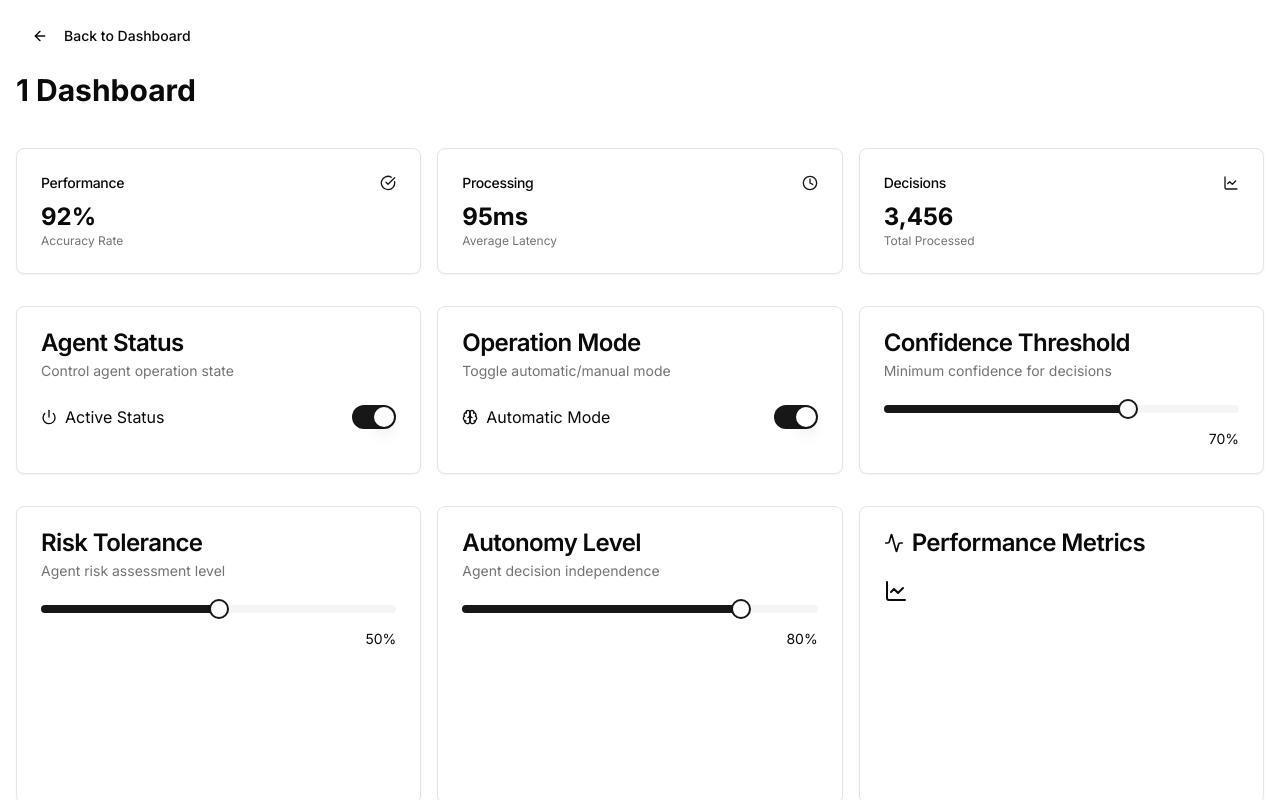
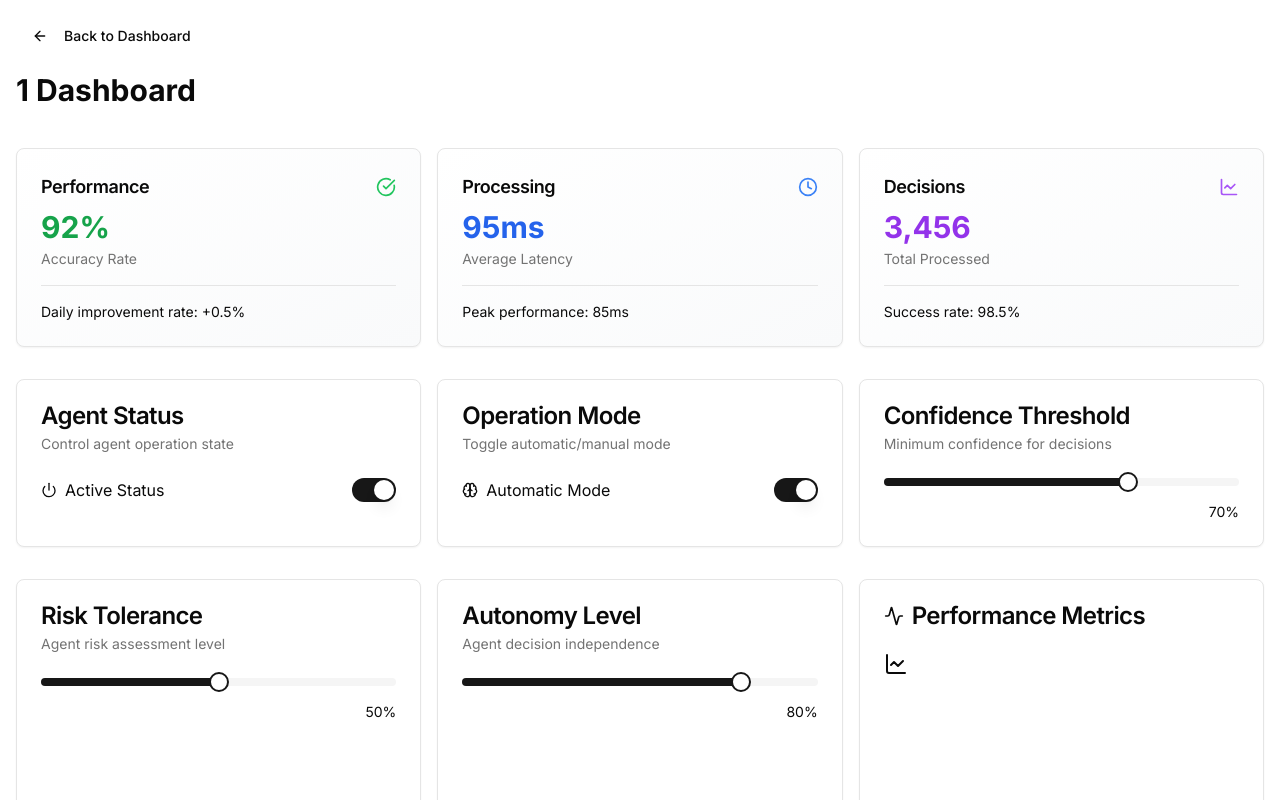
Before and after one commit to gauravpandeydigilantern/enhanced-leadscore_vercel, a Next.js app: page /agent/1 in a window 1280 px wide. Shown: the top 800 px of the page. Built offline with nearby package versions, Linux system fonts and the light colour scheme.

Commit message:
Assistant checkpoint: Update performance metrics with enhanced visual design
Assistant generated file changes:
- app/agent/[name]/page.tsx: Update performance metrics cards layout

---

User prompt:

i didn't see the updates

```diff
--- a/app/agent/[name]/page.tsx
+++ b/app/agent/[name]/page.tsx
@@ -33,36 +33,45 @@ export default function AgentMetrics({ params }: { params: { name: string } }) {
         <h1 className="text-3xl font-bold mb-6">{agentName} Dashboard</h1>
 
         <div className="grid gap-4 md:grid-cols-3">
-          <Card>
+          <Card className="bg-gradient-to-br from-white to-gray-50 dark:from-gray-900 dark:to-gray-800">
             <CardHeader className="flex flex-row items-center justify-between space-y-0 pb-2">
-              <CardTitle className="text-sm font-medium">Performance</CardTitle>
-              <CheckCircle className="h-4 w-4 text-primary" />
+              <CardTitle className="text-lg font-semibold">Performance</CardTitle>
+              <CheckCircle className="h-5 w-5 text-green-500" />
             </CardHeader>
             <CardContent>
-              <div className="text-2xl font-bold">92%</div>
-              <p className="text-xs text-muted-foreground">Accuracy Rate</p>
+              <div className="text-3xl font-bold text-green-600 dark:text-green-400">92%</div>
+              <p className="text-sm text-muted-foreground mt-1">Accuracy Rate</p>
+              <div className="mt-4 pt-4 border-t">
+                <p className="text-sm">Daily improvement rate: +0.5%</p>
+              </div>
             </CardContent>
           </Card>
 
-          <Card>
+          <Card className="bg-gradient-to-br from-white to-gray-50 dark:from-gray-900 dark:to-gray-800">
             <CardHeader className="flex flex-row items-center justify-between space-y-0 pb-2">
-              <CardTitle className="text-sm font-medium">Processing</CardTitle>
-              <Clock className="h-4 w-4 text-primary" />
+              <CardTitle className="text-lg font-semibold">Processing</CardTitle>
+              <Clock className="h-5 w-5 text-blue-500" />
             </CardHeader>
             <CardContent>
-              <div className="text-2xl font-bold">95ms</div>
-              <p className="text-xs text-muted-foreground">Average Latency</p>
+              <div className="text-3xl font-bold text-blue-600 dark:text-blue-400">95ms</div>
+              <p className="text-sm text-muted-foreground mt-1">Average Latency</p>
+              <div className="mt-4 pt-4 border-t">
+                <p className="text-sm">Peak performance: 85ms</p>
+              </div>
             </CardContent>
           </Card>
 
-          <Card>
+          <Card className="bg-gradient-to-br from-white to-gray-50 dark:from-gray-900 dark:to-gray-800">
             <CardHeader className="flex flex-row items-center justify-between space-y-0 pb-2">
-              <CardTitle className="text-sm font-medium">Decisions</CardTitle>
-              <LineChart className="h-4 w-4 text-primary" />
+              <CardTitle className="text-lg font-semibold">Decisions</CardTitle>
+              <LineChart className="h-5 w-5 text-purple-500" />
             </CardHeader>
             <CardContent>
-              <div className="text-2xl font-bold">3,456</div>
-              <p className="text-xs text-muted-foreground">Total Processed</p>
+              <div className="text-3xl font-bold text-purple-600 dark:text-purple-400">3,456</div>
+              <p className="text-sm text-muted-foreground mt-1">Total Processed</p>
+              <div className="mt-4 pt-4 border-t">
+                <p className="text-sm">Success rate: 98.5%</p>
+              </div>
             </CardContent>
           </Card>
         </div>
```
